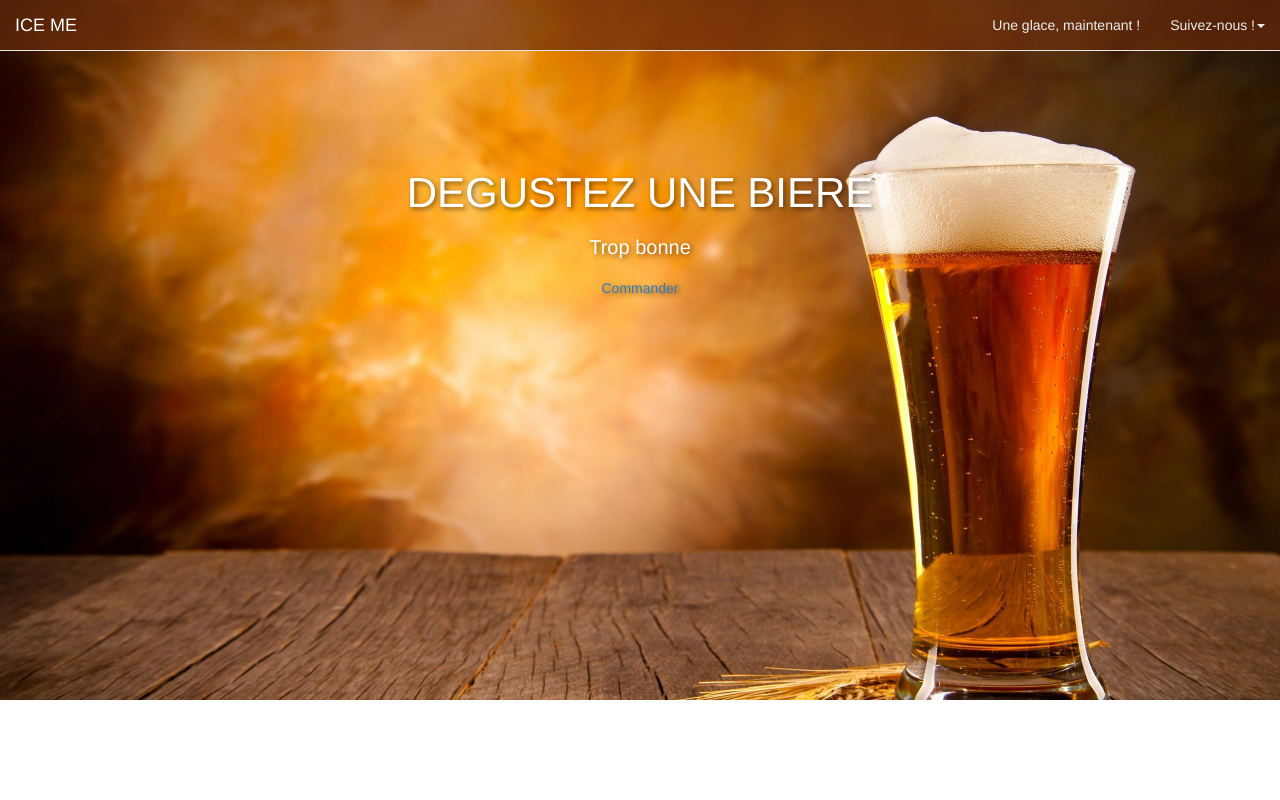
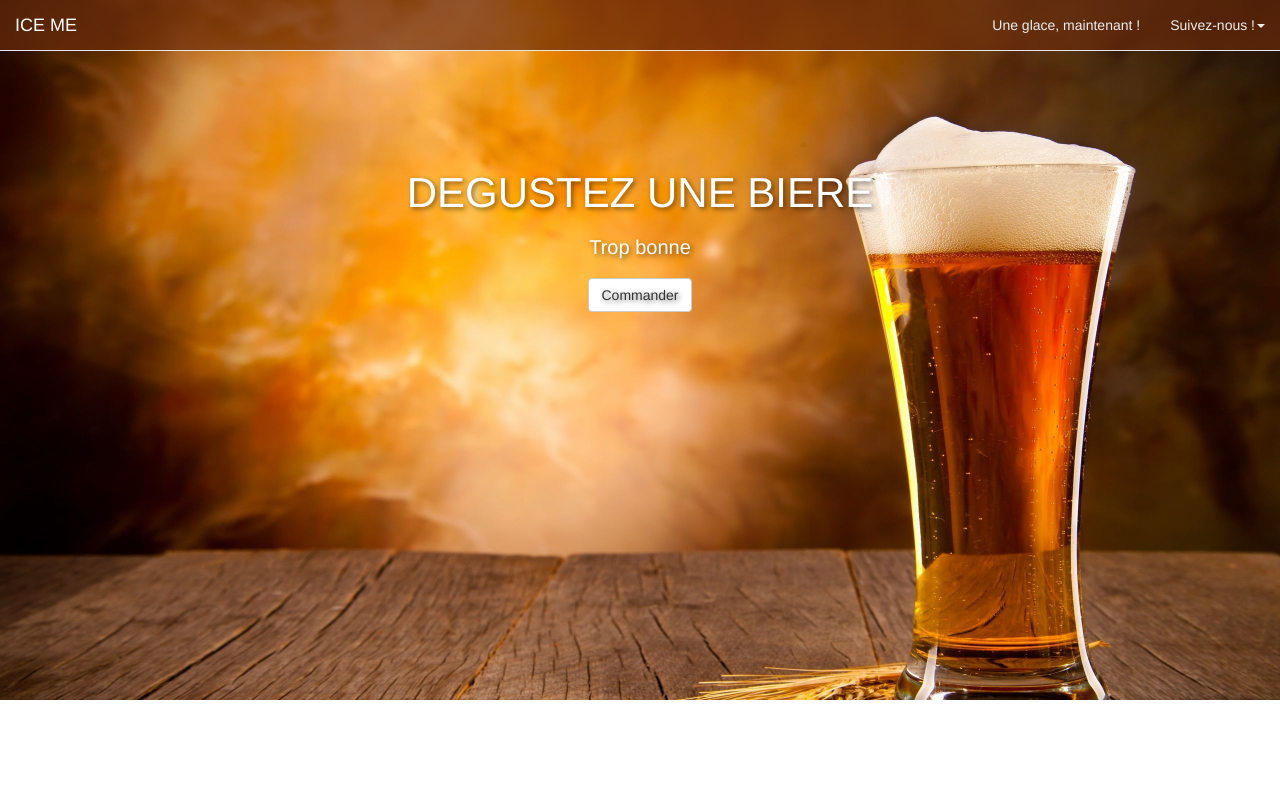
Before and after one commit to Jakecii/Iceme-Bootstrap-test, a plain HTML site: page index.html in a window 1280 px wide. Shown: the top 800 px of the page. Drawn offline with nearby package versions, Linux system fonts and the light colour scheme.

Commit message:
Remise origine

```diff
--- a/CSS/components/button.css
+++ b/CSS/components/button.css
@@ -1,11 +1,12 @@
 .btn-home {
-	color: #1B100D;
+	color: white;
+	background-color: #1B100D;
 	border-radius: 20px;
 	padding: 10px 15px;
 	font-weight: lighter;
-	opacity: 0,6;
 }
 
 .btn-home:hover {
-	opacity: 1;
+	text-decoration: none;
+	color: white;
 }
--- a/CSS/style.css
+++ b/CSS/style.css
@@ -2,7 +2,7 @@
 @import url("https://fonts.googleapis.com/css?family=Open+Sans:400,300,700");
 
 /* --- Components design ---*/
-/* --- @import url("components/avatar.css") --- */
+/* --- @import url("components/avatar.css")--- */
 @import url("components/button.css")
 
 
--- a/index.html
+++ b/index.html
@@ -52,7 +52,7 @@
     <div id="wrapper">
       <h1>DEGUSTEZ UNE BIERE</h1>
       <h2>Trop bonne</h2>
-      <a class="btn-home" href="#" role="button">Commander</a>
+      <a class="btn btn-default" href="#" role="button">Commander</a>
     </div>
 
     <div class="spacer"></div>
```
